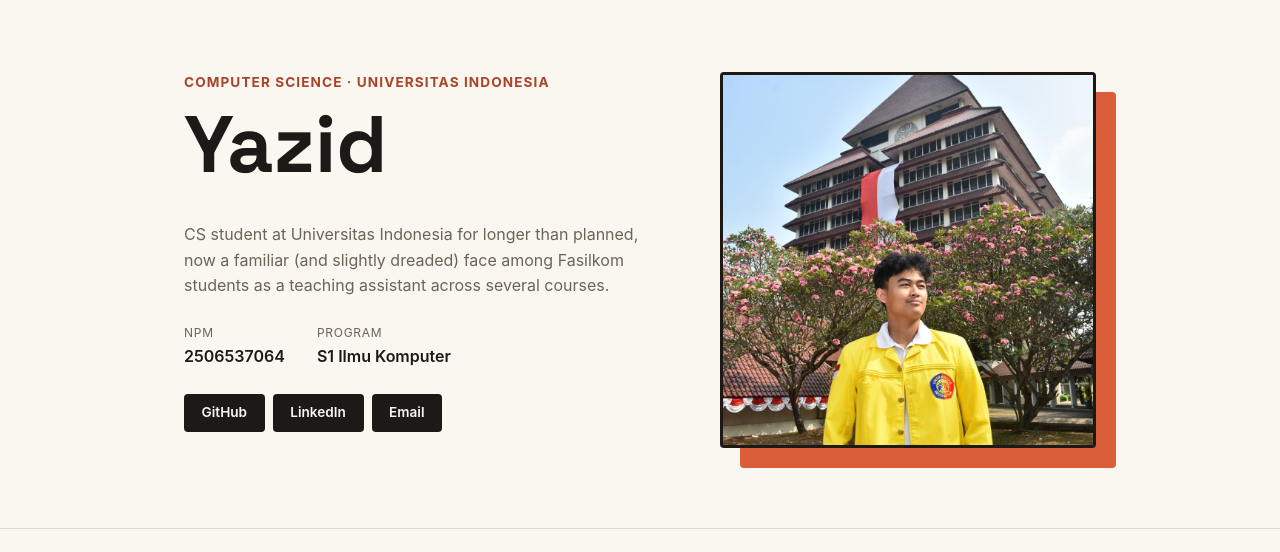
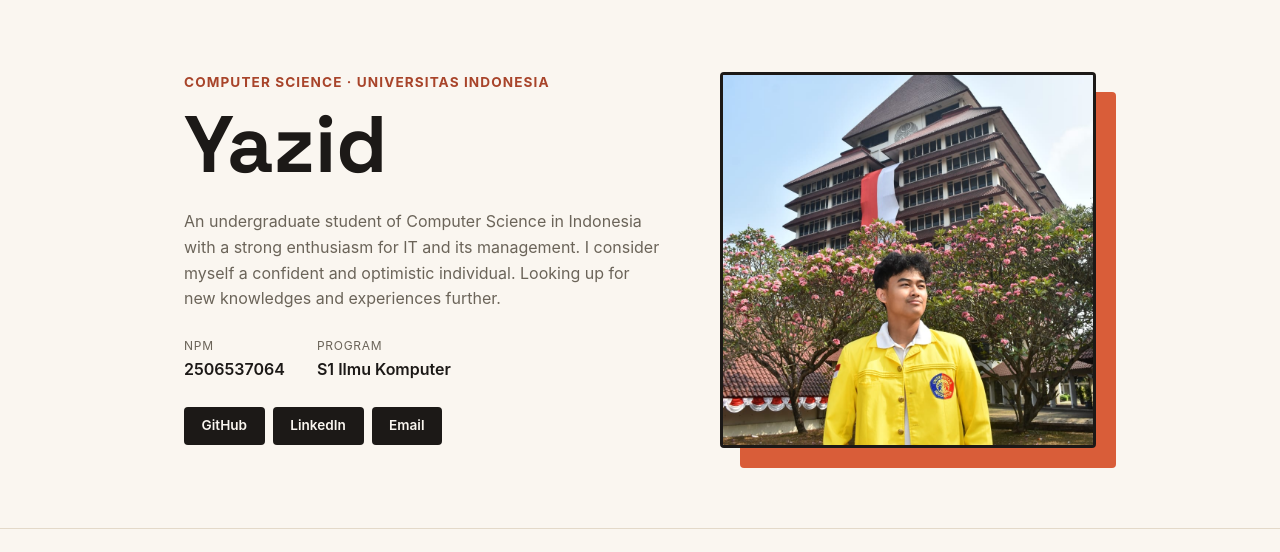
Before and after one commit to yazidkhairul-tech/myportofolio, a Django app: page / in a window 1280 px wide. Shown: the part 74-626 px from the top of the page. Run offline with Django 5.2, Linux system fonts and the light colour scheme.

Commit message:
About me section update

```diff
--- a/templates/index.html
+++ b/templates/index.html
@@ -31,7 +31,7 @@
                     <img class="avatar" src="/static/img/yazid.jpeg" alt="This is me">
                 </div>
                 <div class="hero-details">
-                    <p class="bio">CS student at Universitas Indonesia for longer than planned, now a familiar (and slightly dreaded) face among Fasilkom students as a teaching assistant across several courses.</p>
+                    <p class="bio">An undergraduate student of Computer Science in Indonesia with a strong enthusiasm for IT and its management. I consider myself a confident and optimistic individual. Looking up for new knowledges and experiences further.</p>
                     <dl class="meta-list">
                         <div class="meta-row">
                             <dt>NPM</dt>
```
